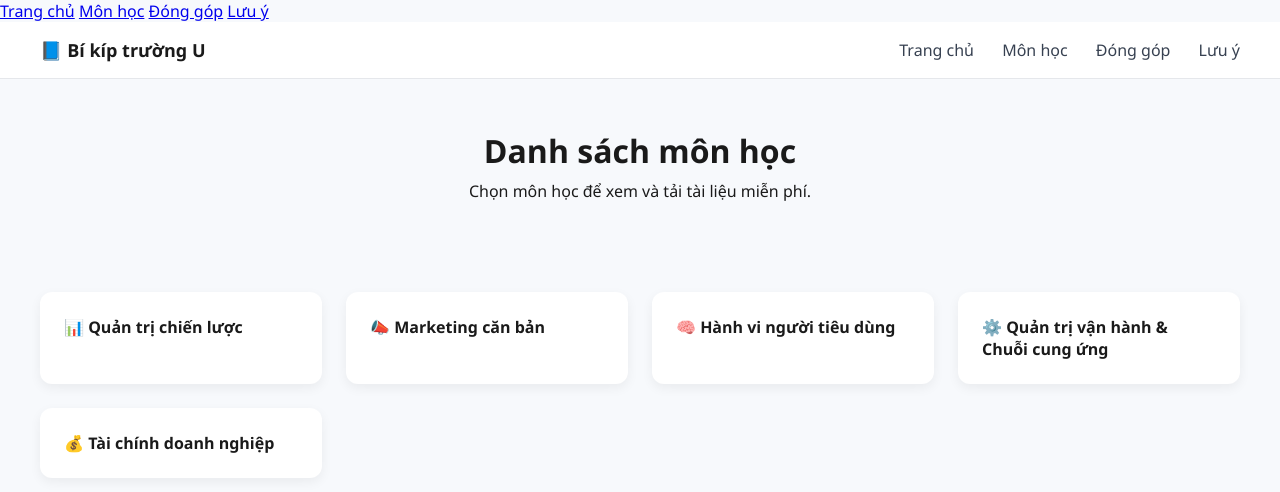
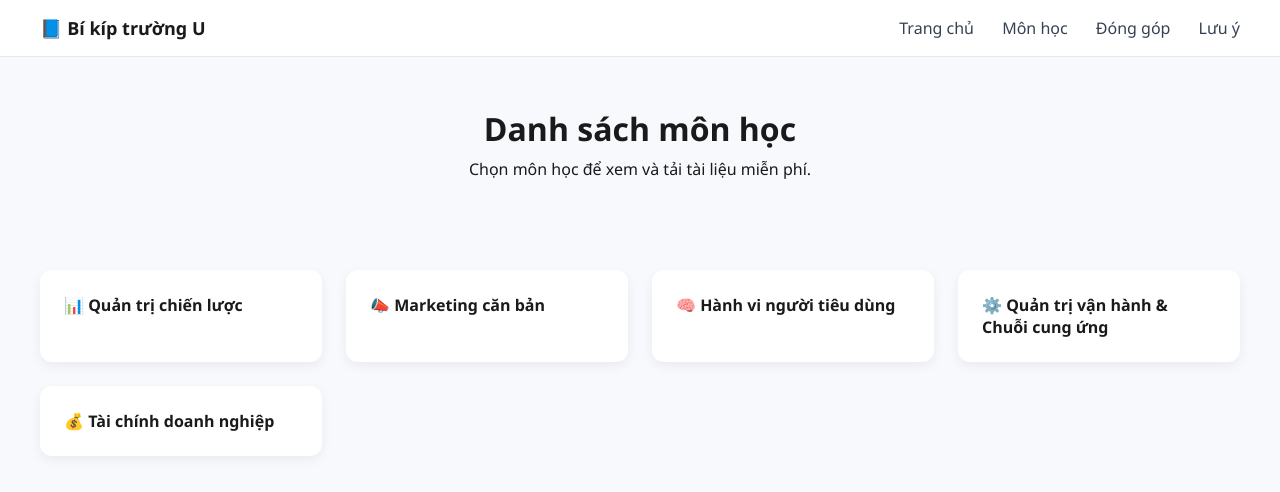
Before and after one commit to nanh131005-star/bi-kiep-vo-cong-truong-u, a plain HTML site: page mon-hoc.html in a window 1280 px wide. Drawn offline with Linux system fonts and the light colour scheme.

Commit message:
Update mon-hoc.html

```diff
--- a/mon-hoc.html
+++ b/mon-hoc.html
@@ -1,9 +1,4 @@
-<nav>
-  <a href="index.html">Trang chủ</a>
-  <a href="mon-hoc.html">Môn học</a>
-  <a href="donggop.html">Đóng góp</a>
-  <a href="luu-y.html">Lưu ý</a>
-</nav>
+
 
 <!DOCTYPE html>
 <html lang="vi">
@@ -15,14 +10,13 @@
 </head>
 <body>
 
-  <!-- HEADER -->
 <header class="header">
   <div class="logo">📘 Bí kíp trường U</div>
   <nav>
     <a href="index.html">Trang chủ</a>
     <a href="mon-hoc.html">Môn học</a>
-      <a href="#">Đóng góp</a>
-      <a href="#">Lưu ý</a>
+    <a href="donggop.html">Đóng góp</a>
+    <a href="luu-y.html">Lưu ý</a>
   </nav>
 </header>
 
```
Lines whose indentation alone changed are shown as unchanged.
